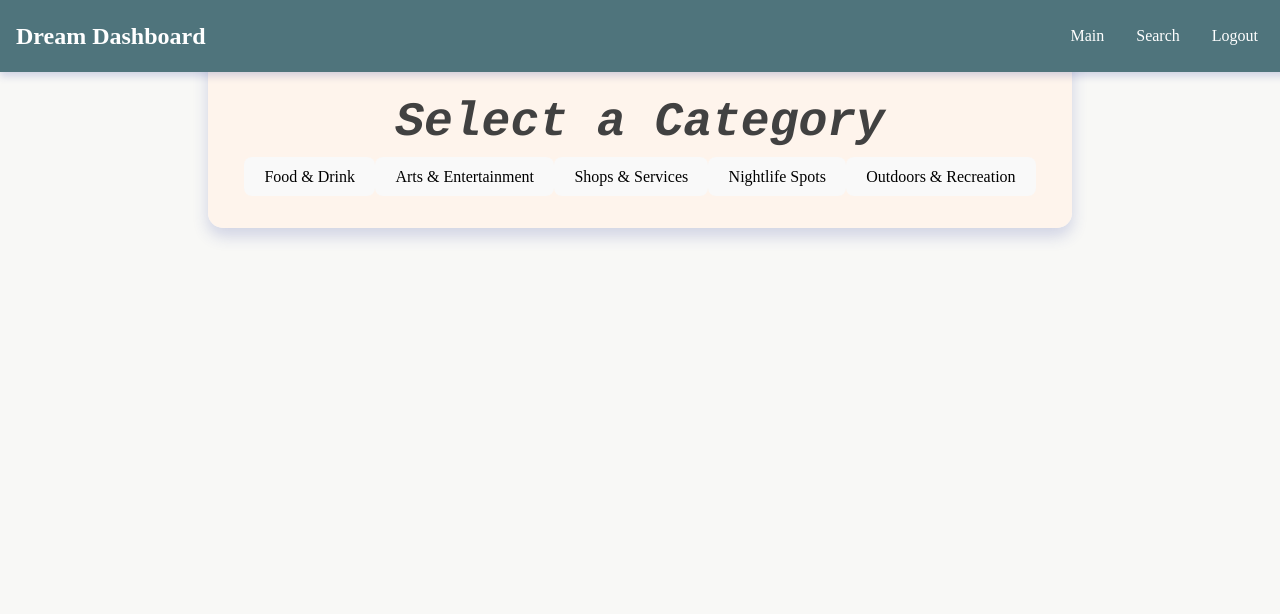
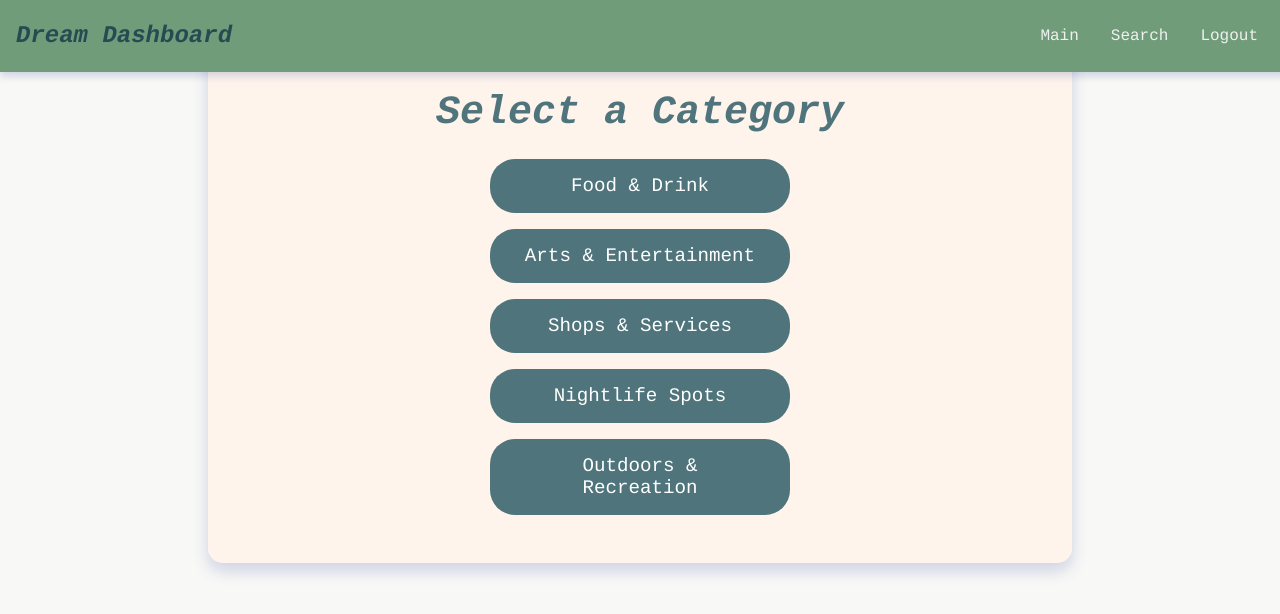
Before and after one commit to preethi-ca/cmd-f, a React (Vite) app: page /category in a window 1280 px wide. Shown: the top 614 px of the page. Built offline with nearby package versions, Linux system fonts and the light colour scheme.

Commit message:
Updated UI to be consistent across all pages

```diff
--- a/src/Category.css
+++ b/src/Category.css
@@ -1,64 +1,57 @@
+body {
+    background-color: #98b99f;
+}
 
 .category-container {
     text-align: center;
-        background: rgba(255, 244, 235, 0.9);
-        /* Light beige background */
+    background: rgba(255, 244, 235, 0.9); /* Light beige background */
     padding: 2rem;
     border-radius: 15px;
-        box-shadow: 0 8px 16px rgba(44, 61, 156, 0.2);
-        /* Blue shadow */
+    box-shadow: 0 8px 16px rgba(44, 61, 156, 0.2); /* Blue shadow */
     width: 90%;
     max-width: 800px;
     margin: 2rem auto;
     transition: all 0.5s ease;
-
 }
 
-    .container h1 {
-        color: #4f747c;
-        /* Dark teal for the title */
+.category-container h1 {
+    color: #4f747c; /* Dark teal for the title */
     font-size: 2.5rem;
     margin-bottom: 1.5rem;
+    font-family: 'Courier', monospace; /* Ensure consistent font family */
 }
 
-    body {
-        background-color: #98b99f;
-    }
-
-    .container button {
+.category-container button {
     background-color: #4f747c !important; /* Dark teal */
-        color: white;
+    color: white; /* Change text color to white */
     border: none;
     border-radius: 25px;
     padding: 1rem 2rem;
     font-size: 1.2em;
     cursor: pointer;
-        margin: 100px;
+    margin: 1rem auto; /* Center the button and add margin */
     transition: background-color 0.3s ease;
-        width: 60%;
-        /* Button width */
+    width: 60%; /* Button width */
     max-width: 300px;
+    display: block; /* Ensure the button is displayed as a block element */
+    font-family: 'Courier', monospace; /* Ensure consistent font family */
 }
 
-    .container button:hover {
-        background-color: #284a52 !important;
-        /* Darker teal on hover */
+.category-container button:hover {
+    background-color: #284a52 !important; /* Darker teal on hover */
 }
 
-    .container button:focus {
+.category-container button:focus {
     outline: none;
-        box-shadow: 0 0 5px rgba(44, 61, 156, 0.5);
-        /* Focus shadow */
+    box-shadow: 0 0 5px rgba(44, 61, 156, 0.5); /* Focus shadow */
 }
 
-    .container button:active {
-        background-color: #284a52;
-        /* Darker teal on click */
+.category-container button:active {
+    background-color: #284a52; /* Darker teal on click */
 }
 
-    .container p {
-        color: #555;
-        /* Dark grey for descriptive text */
+.category-container p {
+    color: #555; /* Dark grey for descriptive text */
     font-size: 1.2rem;
     margin-bottom: 1.5rem;
 }
--- a/src/Navbar.css
+++ b/src/Navbar.css
@@ -2,7 +2,7 @@
     display: flex;
     justify-content: space-between; /* Keeps logo on the left, links on the right */
     align-items: center;
-    background-color: #4f747c; /* Dark teal */
+    background-color: #719C7A; /* Dark teal */
     padding: 1rem;
     box-shadow: 0 4px 8px rgba(44, 61, 156, 0.2); /* Blue shadow */
     position: fixed;
@@ -10,6 +10,7 @@
     left: 0;
     width: 100%;
     z-index: 1000;
+    font-family: 'Courier', monospace;
 }
 
 .navbar-container {
@@ -23,17 +24,26 @@
 }
 
 .navbar-logo a {
-    color: white;
+    color: #284a52; ;
     font-size: 1.5rem;
     font-weight: bold;
+    font-style: italic;
     text-decoration: none;
+    display: inline-block; /* Ensures the element can be transformed */
     white-space: nowrap; /* Prevents text from breaking */
+    font-family: 'Courier', monospace; /* Consistent font family */
+}
+
+.navbar-logo a:hover {
+    color: #f0f0f0; /* Change color on hover */
+    font-weight: bold;
+    transform: scale(1.1); /* Slightly enlarge on hover */
+    transition: transform 0.2s ease; /* Smooth transition */
 }
 
 .navbar-links {
     list-style: none;
     display: flex;
-    //flex-wrap: wrap; /* Ensures links wrap instead of overflowing */
     gap: 1rem;
     margin: 0;
     padding: 0;
@@ -46,7 +56,7 @@
 }
 
 .navbar-links li a {
-    color: white;
+    color: #f0f0f0; ;
     text-decoration: none;
     font-size: 1rem;
     transition: color 0.3s ease;
--- a/src/Places.css
+++ b/src/Places.css
@@ -1,39 +1,42 @@
+body {
+    background-color: #98b99f;
+    font-family: 'Courier', monospace; /* Ensure consistent font family */
+    display: flex;
+    justify-content: center;
+    align-items: center;
+    height: 100vh;
+    margin: 0;
+}
+
 .places-container {
     max-width: 1200px;
     text-align: center;
-    position: absolute;
-    top: 10%;
-    left: 258px;
-    transform: none;
-    justify-content: center;
-    text-align: center;
-    background: rgba(255, 244, 235, 0.9);
-    /* Light beige background */
+    background: rgba(255, 244, 235, 0.9); /* Light beige background */
     padding: 2rem;
     border-radius: 15px;
-    box-shadow: 0 8px 16px rgba(44, 61, 156, 0.2);
-    /* Blue shadow */
+    box-shadow: 0 8px 16px rgba(44, 61, 156, 0.2); /* Blue shadow */
     width: 90%;
-    margin: 2rem auto;
+    margin: 0 auto; /* Center the container horizontally */
+    transform: translateY(30%);
     transition: all 0.5s ease;
 }
 
 h1 {
     font-size: 2rem;
     margin-bottom: 20px;
+    font-family: 'Courier', monospace; /* Ensure consistent font family */
+    color: #4f747c; /* Dark teal for the title */
 }
 
 #placesList {
     display: grid;
     grid-template-columns: repeat(3, 1fr); /* Force 3 items per row */
-    gap: 10px 60px;  /* Set a vertical gap of 10px and horizontal gap of 20px */
-    margin-top: 20%;
+    gap: 10px 60px;  /* Set a vertical gap of 10px and horizontal gap of 60px */
     padding: 0;
     list-style: none;
     width: 100%;
-    max-width: 1200px; /* Ensure it doesn't exceed the title container width */
-    margin-left: auto;
-    margin-right: auto;
+    max-width: 1200px; /* Ensure it doesn't exceed the container width */
+    margin: 0 auto; /* Center the list horizontally */
 }
 
 .place {
@@ -47,24 +50,30 @@
     justify-content: center;
     align-items: center;
     text-align: center;
+    transform: translateY(20%);
     width: 100%;
     margin: 0; /* Remove any margin around the boxes */
+    margin-bottom: 50px;
+    font-family: 'Courier', monospace; /* Ensure consistent font family */
 }
 
 .place:hover {
-    transform: translateY(-5px);
+    transform: translateY(50px);
     box-shadow: 0 8px 16px rgba(0, 0, 0, 0.2);
 }
 
 .place h3 {
     font-size: 1.5rem;
     margin-bottom: 10px;
+    font-family: 'Courier', monospace; /* Ensure consistent font family */
+    color: #4f747c; /* Dark teal for the title */
 }
 
 .place p {
     font-size: 1rem;
     margin-bottom: 5px;
     color: #666;
+    font-family: 'Courier', monospace; /* Ensure consistent font family */
 }
 
 .loading,
@@ -72,6 +81,7 @@
     text-align: center;
     font-size: 1.2rem;
     margin-top: 20px;
+    font-family: 'Courier', monospace; /* Ensure consistent font family */
 }
 
 .loading {
--- a/src/pages/Dream.css
+++ b/src/pages/Dream.css
@@ -18,7 +18,7 @@ html, body {
 }
 
 h2 {
-    color: #333;
+    color: #524747;
     font-size: 1.5rem;
     margin-bottom: 0.5rem;
 }
@@ -90,6 +90,9 @@ h2 {
     text-align: center;
     box-shadow: 2px 4px 10px rgba(0, 0, 0, 0.2);
     transition: transform .4s;
+    font-family: 'Courier', monospace; /* Ensure consistent font family */
+    color: #333; /* Text color */
+    background-color: #fdf5c4; /* Default background color */
 }
 
 .post-it:hover{
@@ -97,13 +100,13 @@ h2 {
 }
 
 .one{
-    background-color: #FFF9C4;
+    background-color: #fdf5c4;
     top: 46%;
     left: 10%;
 }
 
 .two{
-    background-color: #B3E5FC;
+    background-color: #ffe5d9;
     top: 10%;
     left: 40%;
 }
@@ -113,14 +116,14 @@ h2 {
 }
 
 .three{
-    background-color:#C8E6C9;
+    background-color:#d8e2dc;
     top: 48%;
     left: 65%;
     width: 12%;
 }
 
 .four{
-    background-color:#FF8A80;
+    background-color:#fbdade;
     top: 48%;
     left: 80%;
     width: 13%;
--- a/src/pages/Dream.jsx
+++ b/src/pages/Dream.jsx
@@ -9,10 +9,7 @@ const Dream = () => {
   return (
     <div>
       <div className="header">
-        <h2>Dream Travels</h2>
-        <h2>Blog</h2>
-        <h2>Search</h2>
-        <h2>My Dream Dashboard</h2>
+
       </div>
       <div className="post-its">
         <div className="images">
--- a/src/pages/MainPage.css
+++ b/src/pages/MainPage.css
@@ -1,4 +1,4 @@
-#root, #app, .main-container{
+#root, #app, .main-container {
     height: 100vh;
     width: 100vw;
     display: flex;
@@ -8,7 +8,7 @@
 html, body {
     height: 100%;
     width: 100%;
-    font-family: 'Lora', serif;
+    font-family: 'Courier', monospace; /* Ensure consistent font family */
     color: #524747; /* Dark grey text color */
     margin: 0;
     padding: 0px;
@@ -21,34 +21,39 @@ h2 {
     color: #333;
     font-size: 1.5rem;
     margin-bottom: 0.5rem;
+    font-family: 'Courier', monospace; /* Ensure consistent font family */
 }
 
-.header{
+.header {
     display: flex;
     flex-direction: row;
     gap: 50px;
     width: 100%;
     background-color: #98b99d;
     padding: 15px 20px 10px 20px;
+    font-family: 'Courier', monospace; /* Ensure consistent font family */
 }
-.header img{
+
+.header img {
     padding-left: 690px;
 }
 
-.main-content{
+.main-content {
     display: flex;
     flex-direction: row;
     align-content: center;
     justify-content: center;
+    font-family: 'Courier', monospace; /* Ensure consistent font family */
 }
 
-.text{
+.text {
     align-content: center;
     justify-content: center;
     padding-left: 15%;
     display: flex;
     flex-direction: column;
     max-width: 25%;
+    font-family: 'Courier', monospace; /* Ensure consistent font family */
 }
 
 .search-button {
@@ -61,6 +66,7 @@ h2 {
     cursor: pointer;
     margin-left: 0.5rem;
     transition: background-color 0.3s ease;
+    font-family: 'Courier', monospace; /* Ensure consistent font family */
 }
 
 .slider {
```
Lines whose indentation alone changed are shown as unchanged.
